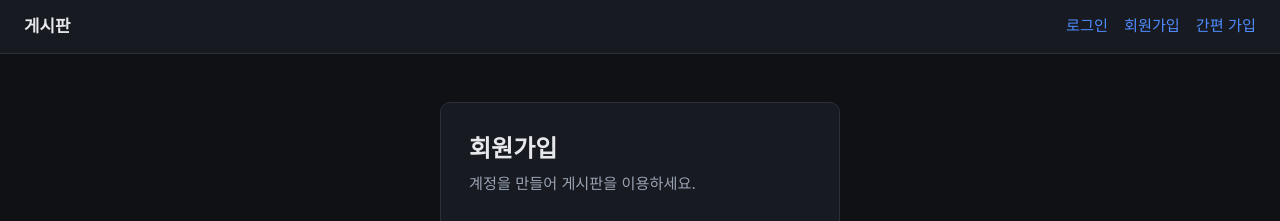
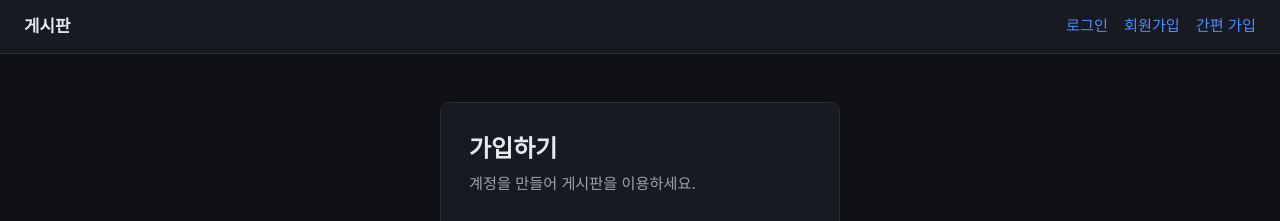
Before and after one commit to hong-havi/harness-test, a Next.js app in the folder apps/web/: page /signup in a window 1280 px wide. Shown: the top 221 px of the page. Built offline with nearby package versions, Linux system fonts and the light colour scheme; no server answers.

Commit message:
T030 [kiro]: change signup page title to 가입하기

```diff
--- a/apps/web/app/signup/page.tsx
+++ b/apps/web/app/signup/page.tsx
@@ -40,7 +40,7 @@ export default function SignupPage() {
   return (
     <div className="container">
       <div className="card">
-        <h1>회원가입</h1>
+        <h1>가입하기</h1>
         <p className="subtitle">계정을 만들어 게시판을 이용하세요.</p>
 
         {error && (
```
Also changed, not shown: 1 other file (tests, documents, lock files or other folders).
